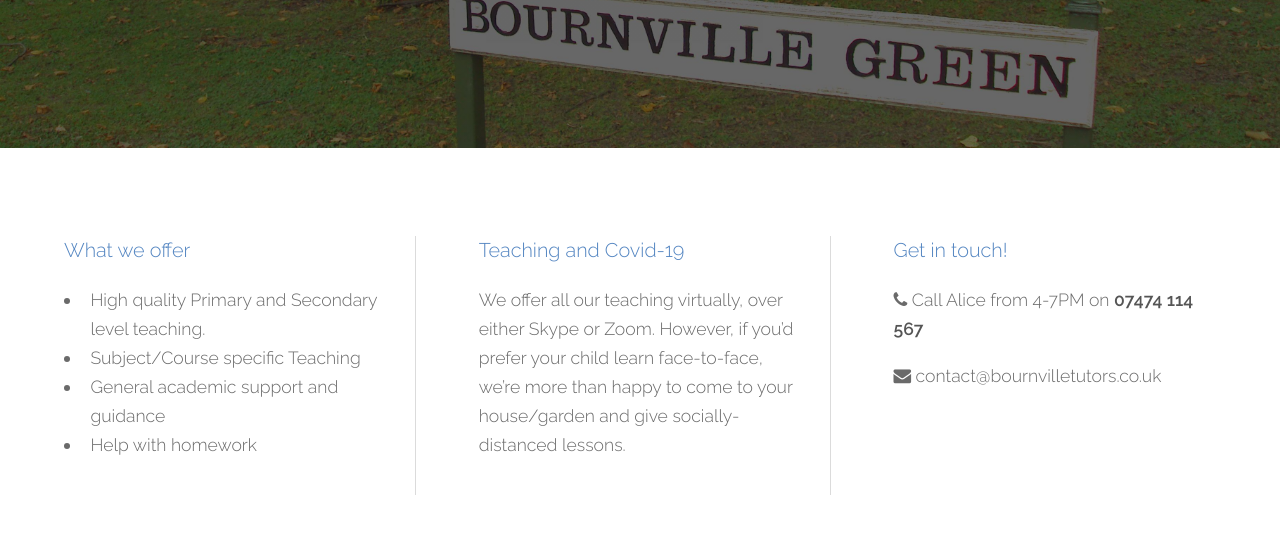
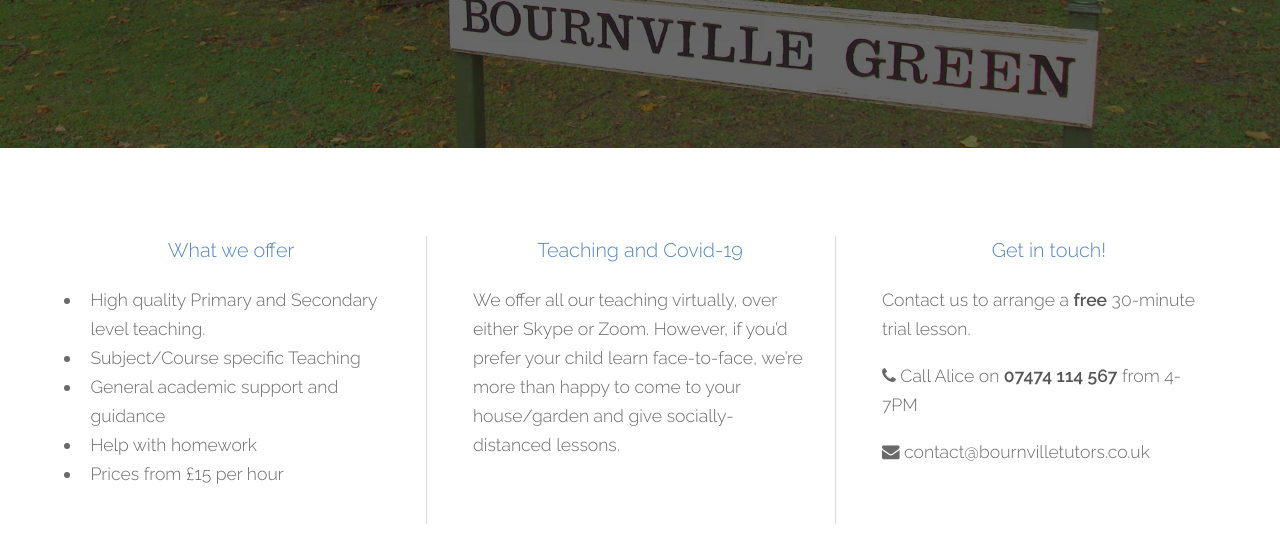
Before and after one commit to JoeMalt/BournvilleTutors, a plain HTML site: page index.html in a window 1280 px wide. Shown: the part 265-800 px from the top of the page. Drawn offline with Linux system fonts and the light colour scheme.

Commit message:
Add prices and 30-minute trial lesson

```diff
--- a/assets/css/main.css
+++ b/assets/css/main.css
@@ -1652,7 +1652,7 @@
 
 	p {
 		font-size:1.2em;
-		margin: 0 0 2em 0;
+		margin: 0 0 1em 0;
 	}
 
 	h1, h2, h3, h4, h5, h6 {
@@ -1803,6 +1803,7 @@
 
 		section.wrapper article header, article.wrapper article header {
 			margin: 0;
+			text-align: center;
 		}
 
 		section.wrapper.style1, article.wrapper.style1 {
@@ -1866,11 +1867,11 @@
 		@media screen and (max-width: 480px) {
 
 			section.wrapper, article.wrapper {
-				text-align: center;
+				/* text-align: center; */
 			}
 
 				section.wrapper article, article.wrapper article {
-					text-align: center;
+					/* text-align: center; */
 				}
 
 		}
@@ -1924,7 +1925,7 @@
 
 		.flex.flex-3 article {
 			position: relative;
-			width: 28%;
+			width: 29%;
 		}
 
 			.flex.flex-3 article:before {
--- a/index.html
+++ b/index.html
@@ -57,6 +57,7 @@
 									<li>Subject/Course specific Teaching</li>
 									<li>General academic support and guidance</li>
 									<li>Help with homework</li>
+									<li>Prices from £15 per hour</li>
 								</ul>
 							<!-- <footer>
 								<a href="#" class="button special">More</a>
@@ -78,7 +79,8 @@
 							<header>
 								<h3>Get in touch!</h3>
 							</header>
-							<p style="margin-bottom: 1em"><span class="fa fa-phone"></span> Call Alice from 4-7PM on <strong>07474 114 567</strong></p>
+							<p>Contact us to arrange a <strong>free</strong> 30-minute trial lesson.</p>
+							<p><span class="fa fa-phone"></span> Call Alice on <strong>07474 114 567</strong> from 4-7PM</p>
 							<p><span class="fa fa-envelope"> </span> contact@bournvilletutors.co.uk</p>
 							<!-- <footer>
 								<a href="#" class="button special">More</a>
```
